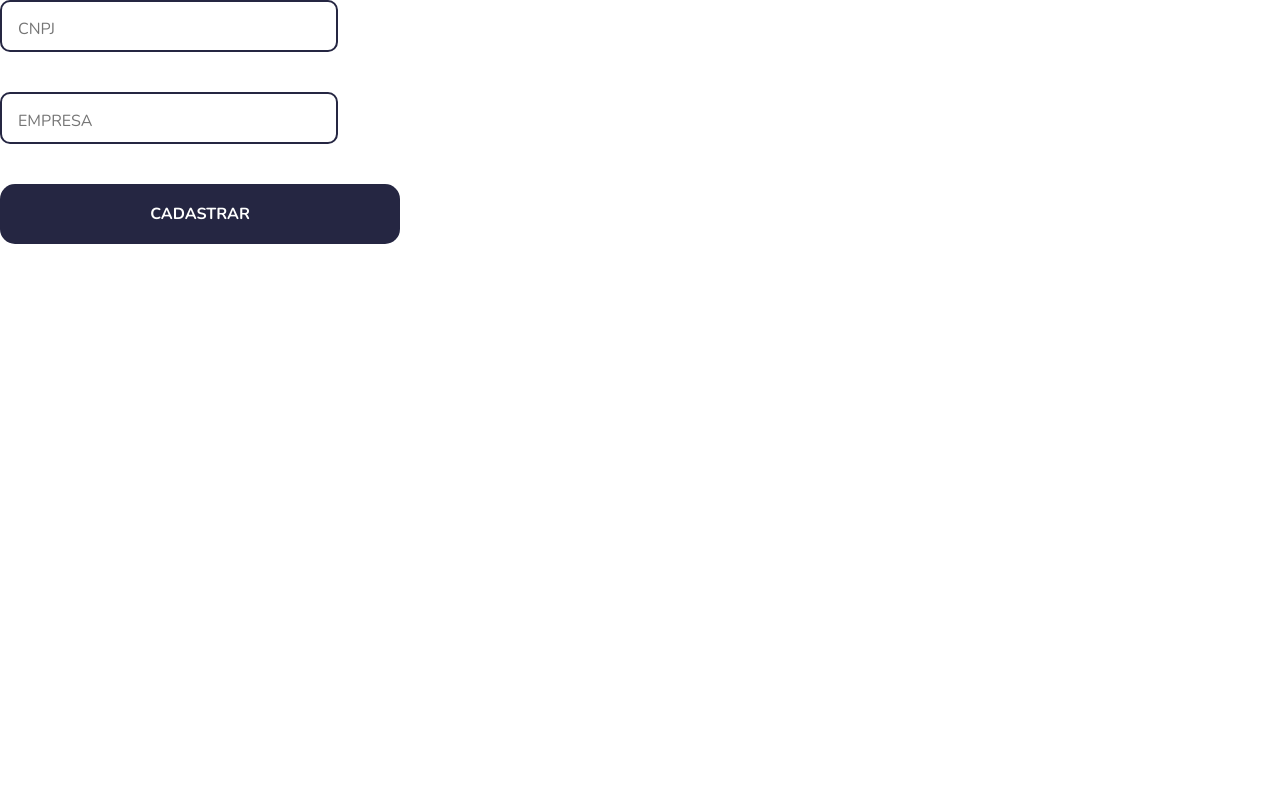
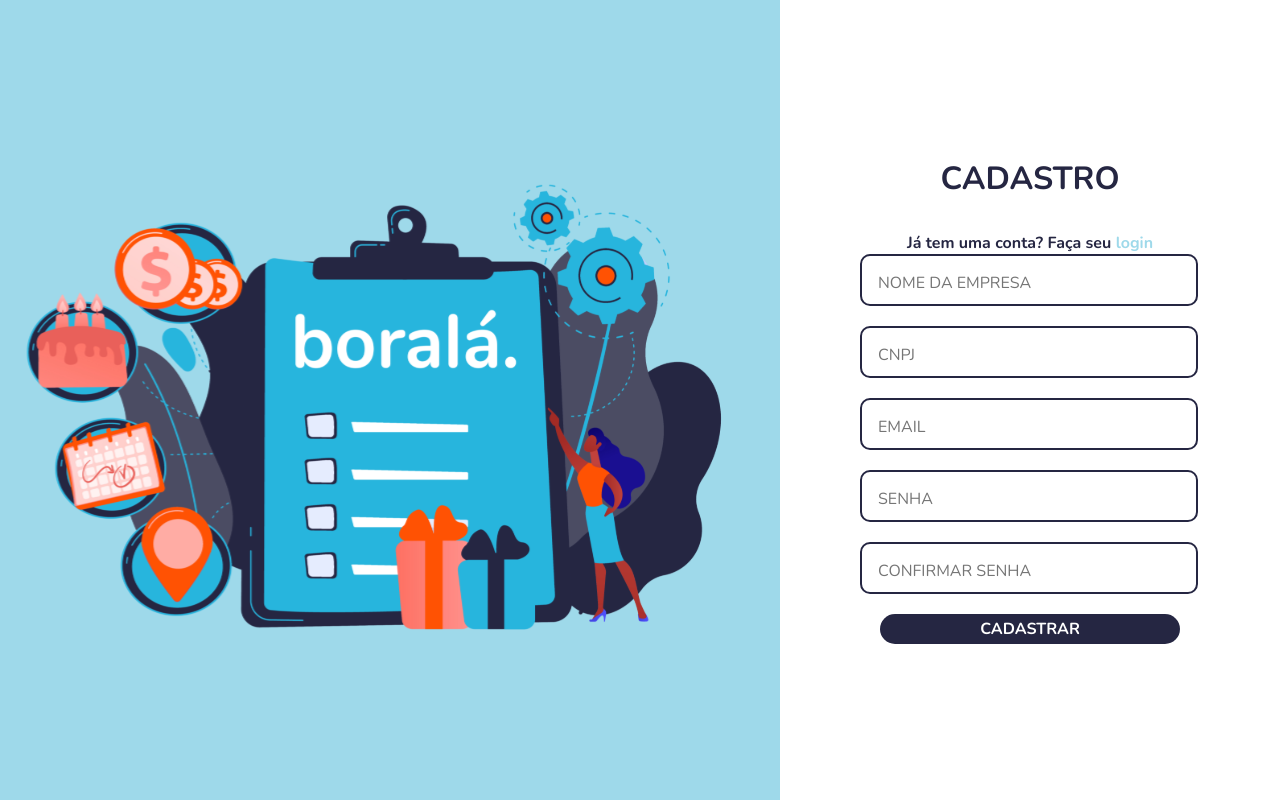
Before and after one commit to pedrokaa2/capstone-m3-grupo3-vilson-nov21, a React (Create React App) app: page / in a window 1280 px wide. Built offline with nearby package versions, Linux system fonts and the light colour scheme.

Commit message:
Fix: input component

```diff
--- a/src/App.js
+++ b/src/App.js
@@ -1,14 +1,11 @@
 import GlobalStyle from "./global/global";
-import Input from "./components/Input";
-import Button from "./components/Button";
+import Routes from "./Routes";
 
 function App() {
   return (
     <>
       <GlobalStyle />
-      <Input placeholder="CNPJ" />
-      <Input placeholder="EMPRESA" />
-      <Button>CADASTRAR</Button>
+      <Routes />
     </>
   );
 }
--- /dev/null
+++ b/src/Pages/Signup/index.jsx
@@ -0,0 +1,72 @@
+import { Link } from "react-router-dom";
+import Input from "../../components/Input";
+import Button from "../../components/Button";
+import { AnimationContainer, Background, Container, Content } from "./style";
+import { useForm } from "react-hook-form";
+import * as yup from "yup";
+import { yupResolver } from "@hookform/resolvers/yup";
+
+const Signup = () => {
+  const signupSchema = yup.object().shape({
+    name: yup.string().required("Campo obrigatório!"),
+    cnpj: yup.string().required("Campo obrigatório!"),
+    email: yup.string().email("Email inválido").required("Campo obrigatório!"),
+    password: yup
+      .string()
+      .min(8, "Mínimo de 8 dígitos")
+      .matches(/[a-z]/, "Deve conter uma letra minúscula")
+      .matches(/[A-Z]/, "Deve conter uma letra maiúscula")
+      .matches(/[0-9]/, "Deve conter um número")
+      .matches(/\W/, "Deve conter um caractere especial")
+      .matches(/^(?!.*\s).{0,}$/, "Não pode conter espaços")
+      .required("Campo obrigatório!"),
+    passworConfirm: yup
+      .string()
+      .oneOf([yup.ref("password")], "Senhas diferentes")
+      .required("Campo obrigatório!"),
+  });
+
+  const {
+    register,
+    handleSubmit,
+    formState: { errors },
+  } = useForm({ resolver: yupResolver(signupSchema) });
+
+  const onSubmitFunction = (data) => {
+    console.log(data);
+  };
+
+  return (
+    <Container>
+      <Background />
+      <Content>
+        <AnimationContainer>
+          <form onSubmit={handleSubmit(onSubmitFunction)}>
+            <h1>CADASTRO</h1>
+            <p>
+              Já tem uma conta? Faça seu <Link to="/login">login</Link>
+            </p>
+            <Input register={register("name")} placeholder="NOME DA EMPRESA" />
+            <Input register={register("cnpj")} placeholder="CNPJ" />
+            <Input register={register("email")} placeholder="EMAIL" />
+            <Input
+              register={register("password")}
+              type="password"
+              placeholder="SENHA"
+            />
+            <Input
+              register={register("passworConfirm")}
+              type="password"
+              placeholder="CONFIRMAR SENHA"
+            />
+            <Button height="30px" type="submit">
+              CADASTRAR
+            </Button>
+          </form>
+        </AnimationContainer>
+      </Content>
+    </Container>
+  );
+};
+
+export default Signup;
--- /dev/null
+++ b/src/Pages/Signup/style.js
@@ -0,0 +1,66 @@
+import styled, { keyframes } from "styled-components";
+import SignupImage from "../../assets/signup.svg";
+
+export const Container = styled.div`
+  height: 100vh;
+  display: flex;
+  align-items: stretch;
+`;
+
+export const Background = styled.div`
+  @media (min-width: 900px) {
+    flex: 1;
+    background: url(${SignupImage}) no-repeat center, var(--lightblue);
+    background-size: contain;
+  }
+`;
+
+export const Content = styled.div`
+  display: flex;
+  flex-direction: column;
+  align-items: center;
+  justify-content: center;
+  width: 100%;
+  max-width: 500px;
+`;
+
+const appearFromRight = keyframes`
+from {
+    opacity: 0;
+    transform: translateX(50px);
+}
+
+to {
+    opacity: 1;
+    transform: translateX(0px);
+}
+`;
+
+export const AnimationContainer = styled.div`
+  display: flex;
+  flex-direction: column;
+  align-items: center;
+  justify-content: center;
+  animation: ${appearFromRight} 1s;
+
+  form {
+    margin: 80px 0;
+    width: 340px;
+    text-align: center;
+
+    h1 {
+      margin-bottom: 32px;
+    }
+
+    p {
+      margin-top: 8px;
+      color: var(--darkblue);
+      font-weight: bold;
+    }
+
+    a {
+      font-weight: bold;
+      color: var(--lightblue);
+    }
+  }
+`;
--- a/src/Routes/index.jsx
+++ b/src/Routes/index.jsx
@@ -0,0 +1,14 @@
+import { Route, Switch } from "react-router-dom";
+import Signup from "../Pages/Signup";
+
+const Routes = () => {
+  return (
+    <Switch>
+      <Route exact path="/">
+        <Signup />
+      </Route>
+    </Switch>
+  );
+};
+
+export default Routes;
--- a/src/components/Button/index.jsx
+++ b/src/components/Button/index.jsx
@@ -1,8 +1,8 @@
 import { Container } from "./style";
 
-const Button = ({ children, width, height, ...rest }) => {
+const Button = ({ children, width, height, type, ...rest }) => {
   return (
-  <Container {...rest} width={width} height={height}>{children}</Container>
+  <Container {...rest} type={type} width={width} height={height}>{children}</Container>
   );
 };
 
--- a/src/components/Button/style.js
+++ b/src/components/Button/style.js
@@ -12,6 +12,6 @@
 
   @media (min-width: 1024px) {
     height: ${(props) => (props.height ? props.height : "60px")};
-    width: ${(props) => (props.width ? props.width : "400px")};
+    width: ${(props) => (props.width ? props.width : "300px")};
   }
 `;
--- a/src/components/Input/index.jsx
+++ b/src/components/Input/index.jsx
@@ -1,9 +1,9 @@
 import { InputContainer, Inputs } from "./style";
 
-function Input({ placeholder, ...rest }) {
+function Input({ placeholder, register, ...rest }) {
   return (
-    <InputContainer {...rest} >
-      <Inputs  placeholder={placeholder} />
+    <InputContainer>
+      <Inputs {...rest} {...register} placeholder={placeholder} />
     </InputContainer>
   );
 }
--- a/src/components/Input/style.js
+++ b/src/components/Input/style.js
@@ -6,14 +6,15 @@
   border: 2px solid var(--darkblue);
   padding: 1rem;
   height: 52px;
-  width: 90%;
+  width: 80%;
   transition: 0.4s;
+  /* margin-left: 50px; */
   margin-bottom: 25px;
 
 
   @media (min-width: 1024px) {
     width: 338px;
-    margin-bottom: 40px;
+    margin-bottom: 20px;
   }
 `;
 
```
Also changed, not shown: src/assets/signup.svg (added).
